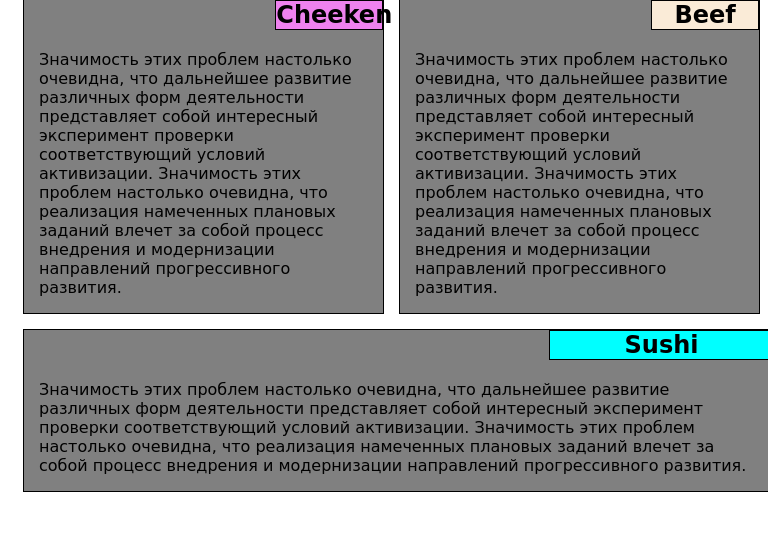
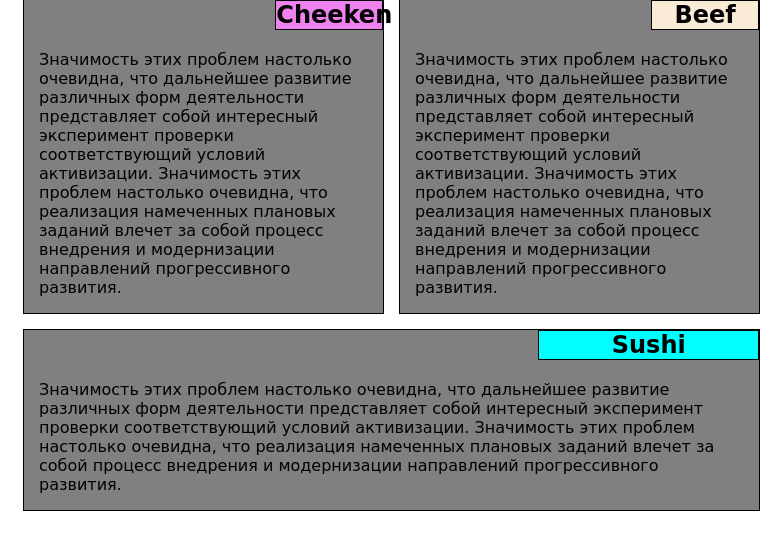
Before and after one commit to Smefinka/module-test, a PHP site: page /site/index.html in a window 768 px wide. Shown: the part 97-647 px from the top of the page. Run offline with PHP 8.4, Linux system fonts and the light colour scheme; some web fonts are replaced.

Commit message:
update style

```diff
--- a/site/css/style.css
+++ b/site/css/style.css
@@ -30,6 +30,7 @@ div{
 }
 .m{
     margin-top: 2%;
+
     background-color: gray;
 }
 p{
@@ -130,7 +131,7 @@ p{
     width: 91.66%;
   }
   .col-sm-12 {
-    width: 100%;
+    width: 98%;
   }
 }
 
```
